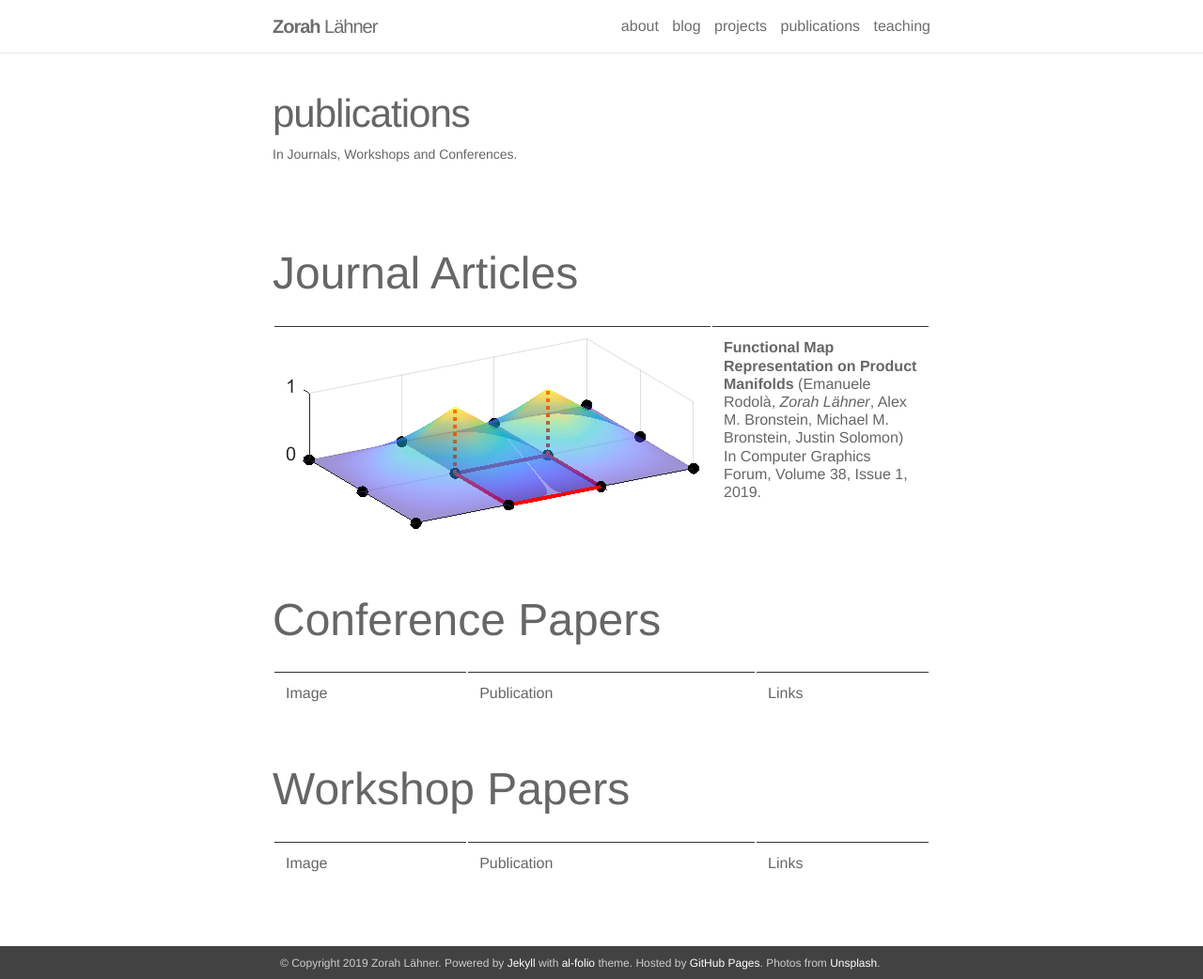
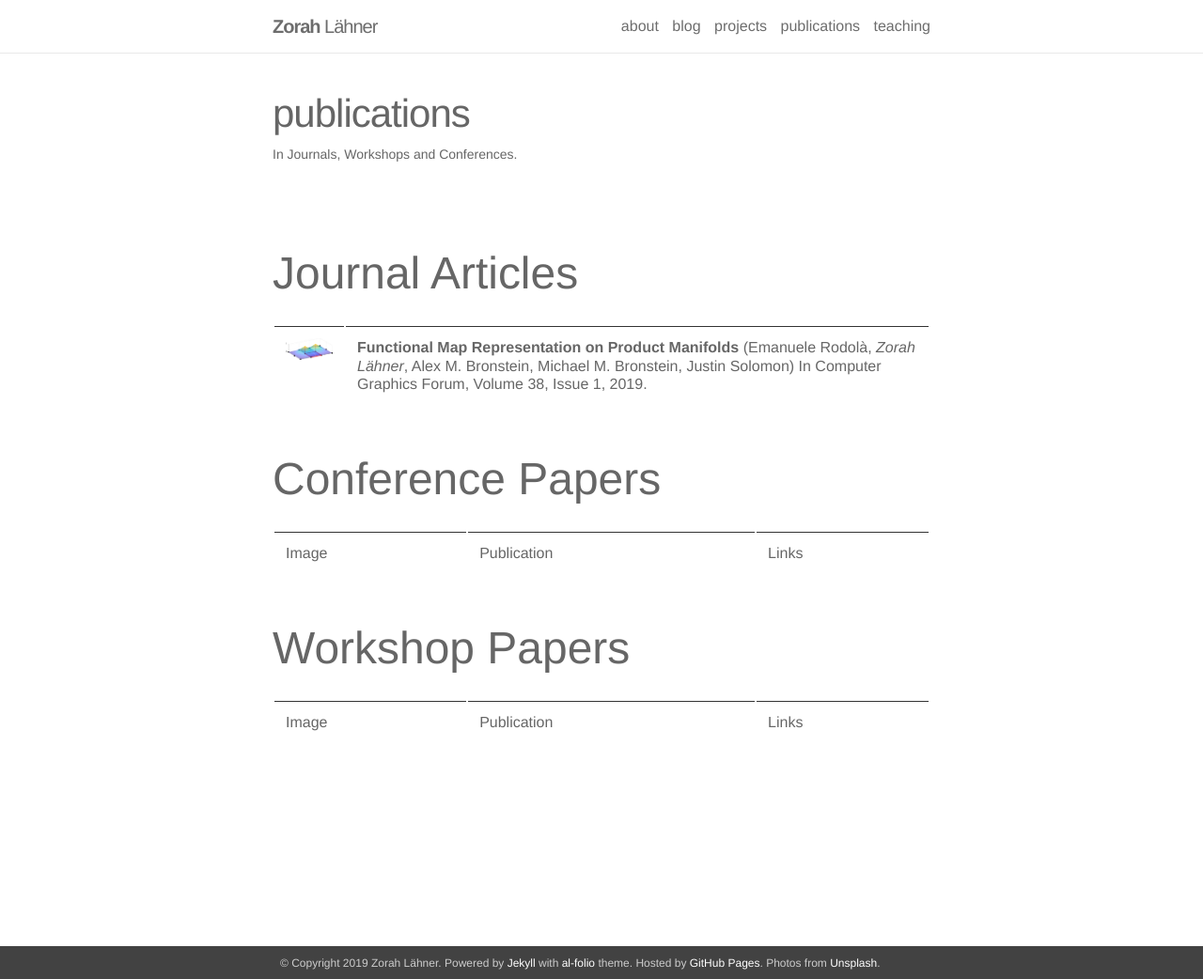
Before and after one commit to zorah/zorah.github.io, a Jekyll site: the page built from _pages/publications.md, in a window 1280 px wide and 1042 px high. Shown: the whole window at 94% size. Built offline with Jekyll 4.4.1, drawn with Linux system fonts in a browser that asks for light colours; nearby versions of some CDN libraries.

Commit message:
publications

```diff
--- a/_pages/publications.md
+++ b/_pages/publications.md
@@ -7,7 +7,7 @@ description: In Journals, Workshops and Conferences.
 
 # Journal Articles
 
-| ![alt text](../assets/img/rodola2019funmaprep.png "Functional Map Representation on Product Manifolds") | **Functional Map Representation on Product Manifolds** (Emanuele Rodolà, *Zorah Lähner*, Alex M. Bronstein, Michael M. Bronstein, Justin Solomon) In Computer Graphics Forum, Volume 38, Issue 1, 2019. |
+| <img src="../assets/img/rodola2019funmaprep.png" width="50px" /> | **Functional Map Representation on Product Manifolds** (Emanuele Rodolà, *Zorah Lähner*, Alex M. Bronstein, Michael M. Bronstein, Justin Solomon) In Computer Graphics Forum, Volume 38, Issue 1, 2019. |
 
 # Conference Papers
 
```
